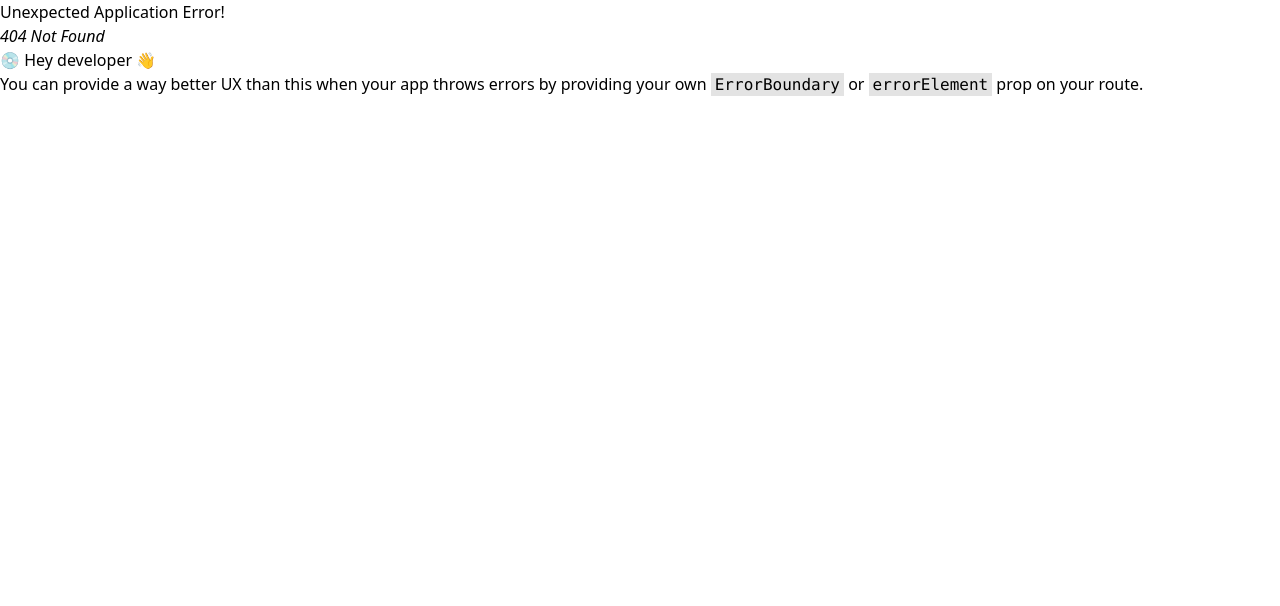
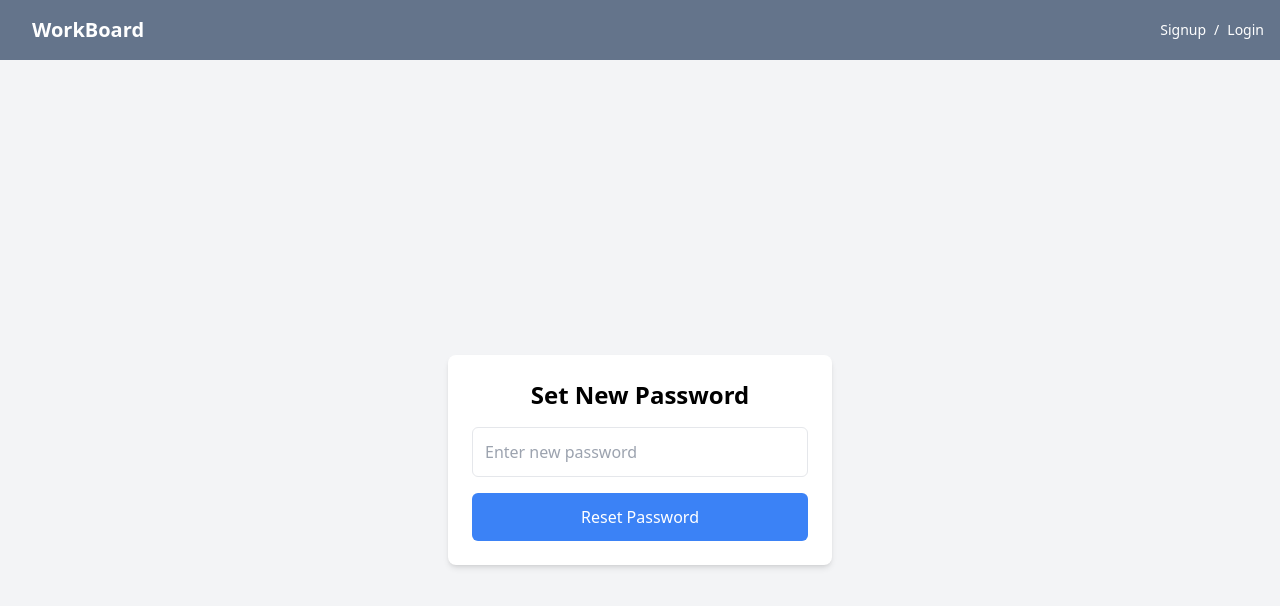
Before and after one commit to gowthamazmeera09/workboard-frontend, a React (Create React App) app: page /reset-password in a window 1280 px wide. Before the commit this address had no page. Shown: the top 606 px of the page. Built offline with nearby package versions, Linux system fonts and the light colour scheme.

Commit message:
implemented forgot password pages

```diff
--- a/src/pages/Login.jsx
+++ b/src/pages/Login.jsx
@@ -97,7 +97,7 @@ function Login() {
                                     Password
                                 </label>
                                 <div className="text-sm">
-                                    <Link to="/reset-password-directlly" className="font-semibold text-indigo-600 hover:text-indigo-500">
+                                    <Link to="/requestpasswordreset" className="font-semibold text-indigo-600 hover:text-indigo-500">
                                         Forgot password?
                                     </Link>
                                 </div>
--- /dev/null
+++ b/src/pages/RequestPasswordReset.jsx
@@ -0,0 +1,50 @@
+import { useState } from "react";
+import axios from "axios";
+import { API_URL } from "../data/data";
+import { useNavigate } from "react-router-dom";
+
+const RequestPasswordReset = () => {
+  const [email, setEmail] = useState("");
+  const [message, setMessage] = useState("");
+  const Navigate = useNavigate();
+
+  const handleSubmit = async (e) => {
+    e.preventDefault();
+    try {
+      const res = await axios.post(`${API_URL}user/request-password-reset`, { email });
+      setMessage(res.data.success);
+      if (res.status === 200) {
+        Navigate('/verify-otp', { state: { email } });
+      }
+    } catch (error) {
+      setMessage(error.response?.data?.error || "Something went wrong.");
+    }
+  };
+
+  return (
+    <div className="flex justify-center items-center h-screen bg-gray-100">
+      <div className="bg-white p-6 rounded-lg shadow-md w-96">
+        <h2 className="text-2xl font-semibold text-center mb-4">Reset Password</h2>
+        <form onSubmit={handleSubmit} className="flex flex-col space-y-4">
+          <input
+            type="email"
+            placeholder="Enter your email"
+            value={email}
+            onChange={(e) => setEmail(e.target.value)}
+            required
+            className="p-3 border rounded-md focus:outline-none focus:ring-2 focus:ring-blue-400"
+          />
+          <button
+            type="submit"
+            className="bg-blue-500 text-white p-3 rounded-md hover:bg-blue-600 transition"
+          >
+            Send OTP
+          </button>
+        </form>
+        {message && <p className="text-center text-red-500 mt-4">{message}</p>}
+      </div>
+    </div>
+  );
+};
+
+export default RequestPasswordReset;
--- /dev/null
+++ b/src/pages/ResetPassword.jsx
@@ -0,0 +1,52 @@
+import { useState } from "react";
+import axios from "axios";
+import { API_URL } from "../data/data";
+import { useNavigate, useLocation } from "react-router-dom";
+
+const ResetPassword = () => {
+  const [password, setPassword] = useState("");
+  const [message, setMessage] = useState("");
+  const Navigate = useNavigate();
+  const location = useLocation();
+  const email = location.state?.email;
+
+  const handleSubmit = async (e) => {
+    e.preventDefault();
+    try {
+      const res = await axios.post(`${API_URL}user/reset-password`, { email, newPassword: password });
+      setMessage(res.data.success);
+      if (res.status === 200) {
+        Navigate('/login');
+      }
+    } catch (error) {
+      setMessage(error.response?.data?.error || "Something went wrong.");
+    }
+  };
+
+  return (
+    <div className="flex justify-center items-center h-screen bg-gray-100">
+      <div className="bg-white p-6 rounded-lg shadow-md w-96">
+        <h2 className="text-2xl font-semibold text-center mb-4">Set New Password</h2>
+        <form onSubmit={handleSubmit} className="flex flex-col space-y-4">
+          <input
+            type="password"
+            placeholder="Enter new password"
+            value={password}
+            onChange={(e) => setPassword(e.target.value)}
+            required
+            className="p-3 border rounded-md focus:outline-none focus:ring-2 focus:ring-blue-400"
+          />
+          <button
+            type="submit"
+            className="bg-blue-500 text-white p-3 rounded-md hover:bg-blue-600 transition"
+          >
+            Reset Password
+          </button>
+        </form>
+        {message && <p className="text-center text-red-500 mt-4">{message}</p>}
+      </div>
+    </div>
+  );
+};
+
+export default ResetPassword;
--- /dev/null
+++ b/src/pages/VerifyOTP.jsx
@@ -0,0 +1,52 @@
+import { useState } from "react";
+import axios from "axios";
+import { API_URL } from "../data/data";
+import { useNavigate, useLocation } from "react-router-dom";
+
+const VerifyOTP = () => {
+  const [otp, setOtp] = useState("");
+  const [message, setMessage] = useState("");
+  const Navigate = useNavigate();
+  const location = useLocation();
+  const email = location.state?.email;
+
+  const handleSubmit = async (e) => {
+    e.preventDefault();
+    try {
+      const res = await axios.post(`${API_URL}user/verify-otp`, { email, otp });
+      setMessage(res.data.success);
+      if (res.status === 200) {
+        Navigate('/reset-password', { state: { email } });
+      }
+    } catch (error) {
+      setMessage(error.response?.data?.error || "Invalid OTP.");
+    }
+  };
+
+  return (
+    <div className="flex justify-center items-center h-screen bg-gray-100">
+      <div className="bg-white p-6 rounded-lg shadow-md w-96">
+        <h2 className="text-2xl font-semibold text-center mb-4">Verify OTP</h2>
+        <form onSubmit={handleSubmit} className="flex flex-col space-y-4">
+          <input
+            type="text"
+            placeholder="Enter OTP"
+            value={otp}
+            onChange={(e) => setOtp(e.target.value)}
+            required
+            className="p-3 border rounded-md focus:outline-none focus:ring-2 focus:ring-blue-400"
+          />
+          <button
+            type="submit"
+            className="bg-blue-500 text-white p-3 rounded-md hover:bg-blue-600 transition"
+          >
+            Verify OTP
+          </button>
+        </form>
+        {message && <p className="text-center text-red-500 mt-4">{message}</p>}
+      </div>
+    </div>
+  );
+};
+
+export default VerifyOTP;
```
Also changed, not shown: src/index.js (+18 -3 lines).
